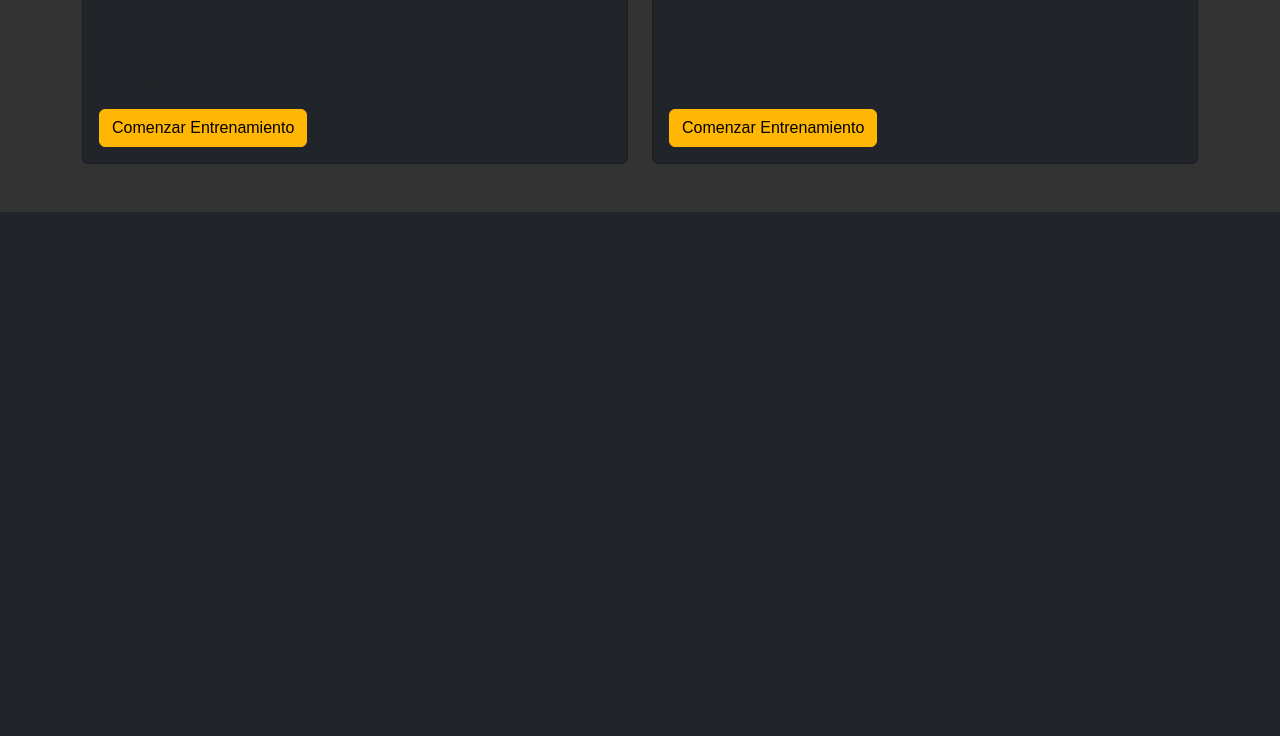
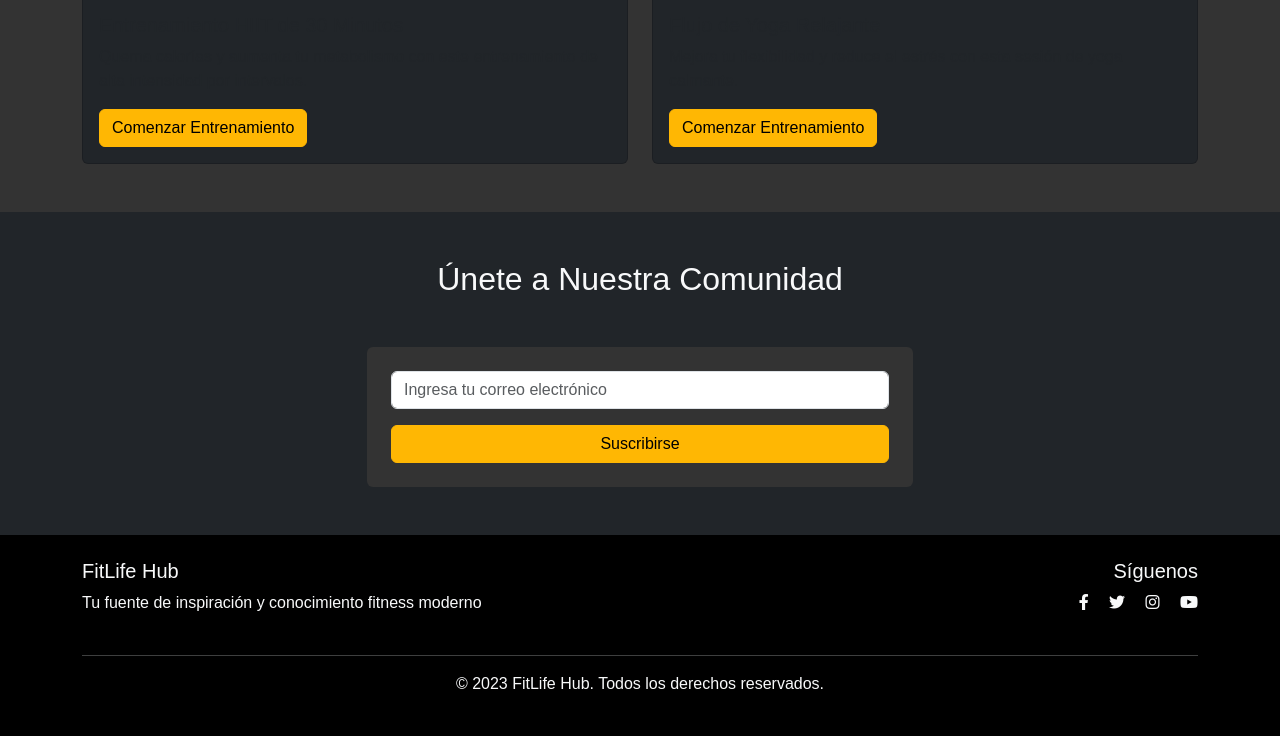
Before and after one commit to JefersonMesaUFPSO/TrabajoBoostrap, a plain HTML site: page index.html in a window 1280 px wide. Shown: the part 2010-2746 px from the top of the page. Before the commit the page ends 2222 px from the top, so only its background shows below. Drawn offline with nearby package versions, Linux system fonts and the light colour scheme.

Commit message:
Load footer and scroll

```diff
--- a/index.html
+++ b/index.html
@@ -106,6 +106,46 @@
         </section>
 
 
+        <section id="community" class="py-5">
+            <div class="container">
+                <h2 class="text-center mb-5">Únete a Nuestra Comunidad</h2>
+                <div class="row justify-content-center">
+                    <div class="col-md-6">
+                        <form class="bg-gray p-4 rounded">
+                            <div class="mb-3">
+                                <input type="email" class="form-control" placeholder="Ingresa tu correo electrónico" required>
+                            </div>
+                            <button type="submit" class="btn btn-warning w-100">Suscribirse</button>
+                        </form>
+                    </div>
+                </div>
+            </div>
+        </section>
+    </main>
+
+    <footer class="bg-black text-light py-4">
+        <div class="container">
+            <div class="row">
+                <div class="col-md-6 mb-3 mb-md-0">
+                    <h5>FitLife Hub</h5>
+                    <p>Tu fuente de inspiración y conocimiento fitness moderno</p>
+                </div>
+                <div class="col-md-6 text-md-end">
+                    <h5>Síguenos</h5>
+                    <a href="#" class="text-light me-3"><i class="fab fa-facebook-f"></i></a>
+                    <a href="#" class="text-light me-3"><i class="fab fa-twitter"></i></a>
+                    <a href="#" class="text-light me-3"><i class="fab fa-instagram"></i></a>
+                    <a href="#" class="text-light"><i class="fab fa-youtube"></i></a>
+                </div>
+            </div>
+            <hr class="mt-4 mb-3">
+            <div class="text-center">
+                <p>&copy; 2023 FitLife Hub. Todos los derechos reservados.</p>
+            </div>
+        </div>
+    </footer>
+
+
 
     <script src="https://cdn.jsdelivr.net/npm/bootstrap@5.3.0-alpha1/dist/js/bootstrap.bundle.min.js"></script>
 </body>
--- a/styles/styles.css
+++ b/styles/styles.css
@@ -63,3 +63,45 @@ header .container {
     transform: translateY(-5px);
     box-shadow: 0 10px 20px rgba(0, 0, 0, 0.2);
 }
+
+
+
+.navbar {
+    transition: background-color 0.3s;
+}
+
+.navbar.scrolled {
+    background-color: rgba(0, 0, 0, 0.9) !important;
+}
+
+.navbar-brand i {
+    color: var(--primary-color);
+}
+
+footer a:hover {
+    color: var(--primary-color) !important;
+}
+
+@media (max-width: 768px) {
+    header {
+        height: 100vh;
+    }
+}
+
+/* Design fot the scrollbar */
+::-webkit-scrollbar {
+    width: 10px;
+}
+
+::-webkit-scrollbar-track {
+    background: var(--gray-color);
+}
+
+::-webkit-scrollbar-thumb {
+    background: var(--primary-color);
+    border-radius: 5px;
+}
+
+::-webkit-scrollbar-thumb:hover {
+    background: #ffa000;
+}
```
